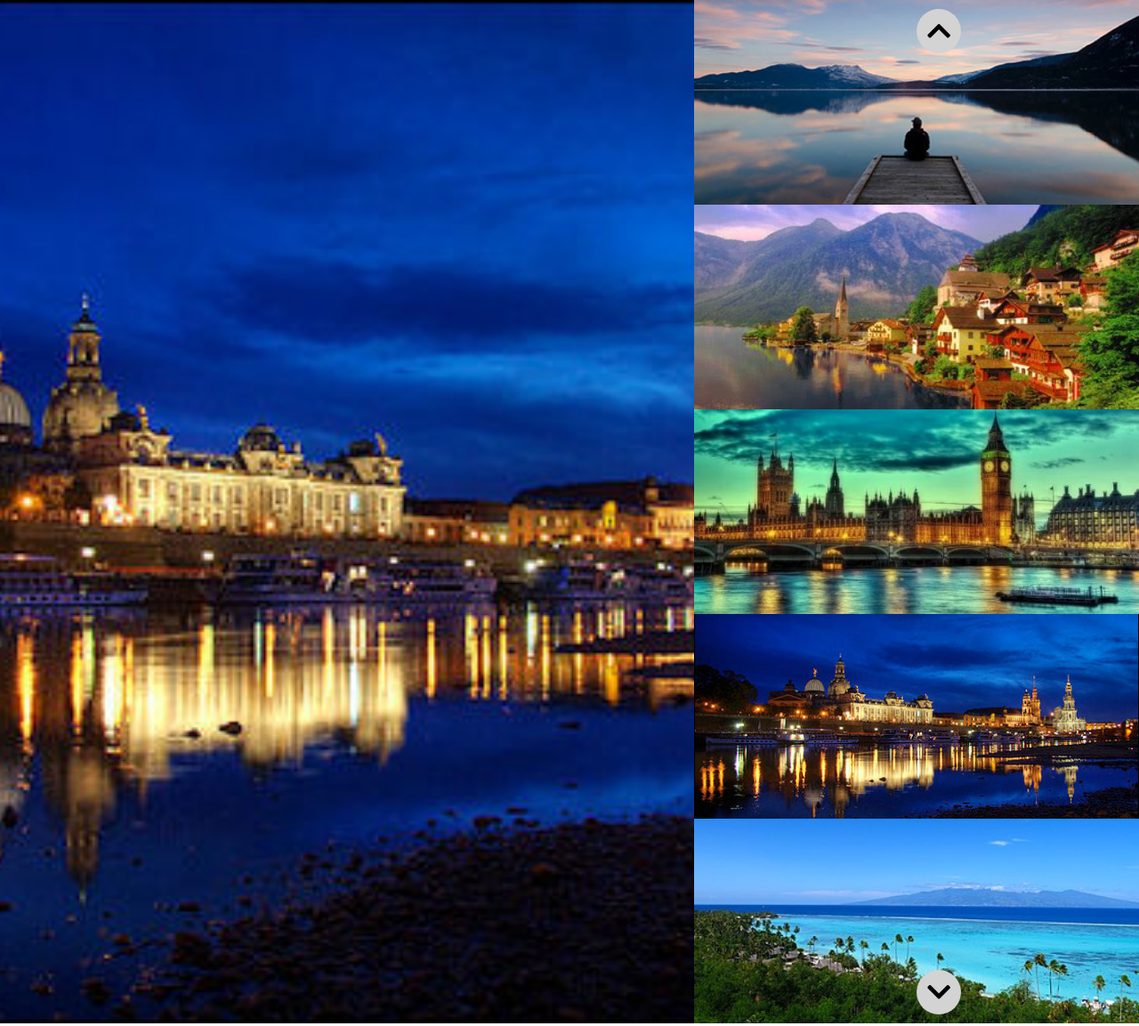
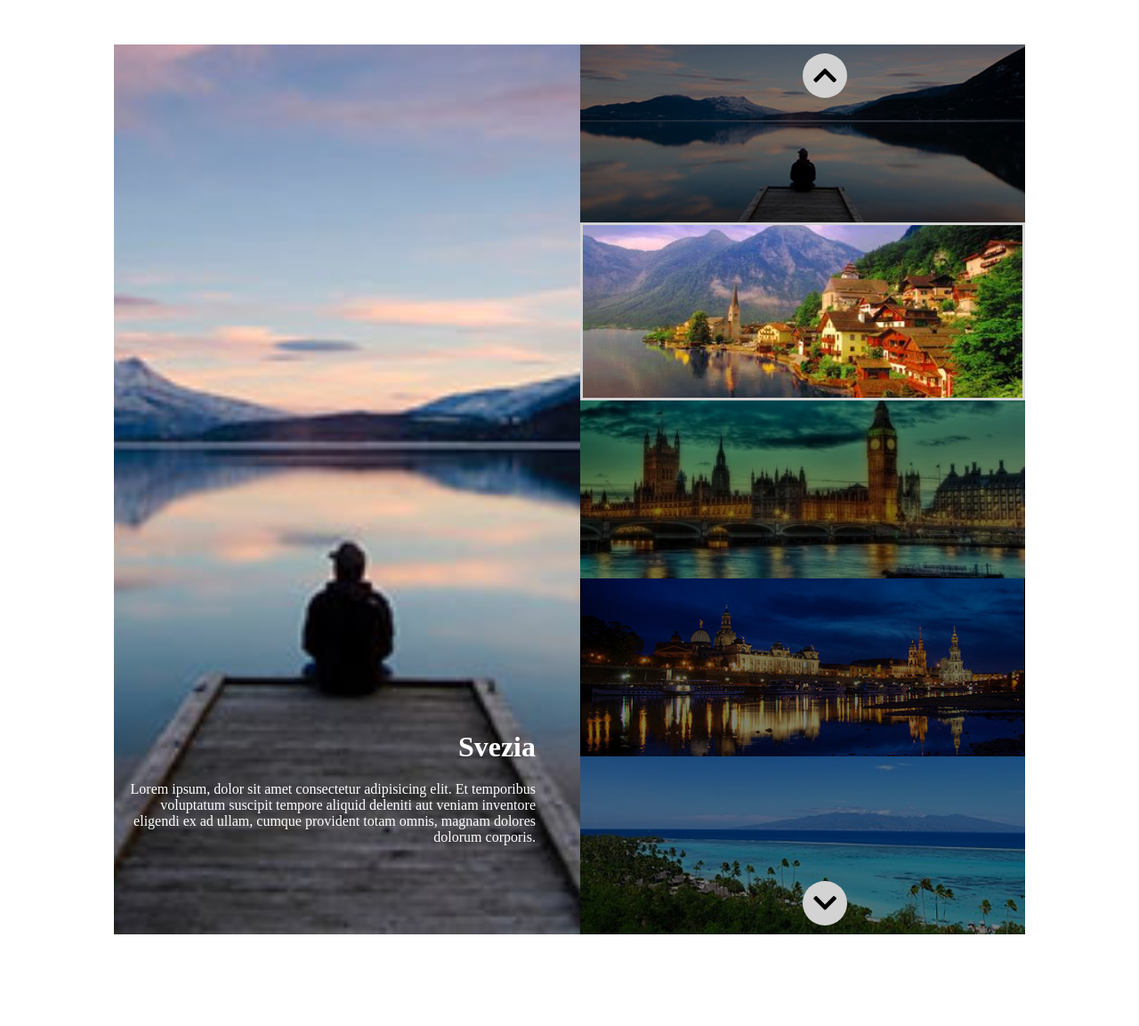
Before and after one commit to 5oN1A/js-array-carousel, a plain HTML site: page index.html in a window 1280 px wide. Shown: the whole page at 89% size. After the commit the page ends 1054 px from the top, so only its background shows below. Drawn offline with Linux system fonts and the light colour scheme.

Commit message:
click changing title and text

```diff
--- a/css/style.css
+++ b/css/style.css
@@ -5,8 +5,10 @@
 }
 
 .container {
-    width: 100%;
+    width: 80%;
     display: flex;
+    margin: auto;
+    margin-top: 50px;
 }
 
 .full-img-container {
@@ -14,12 +16,10 @@
     position: relative;
 }
 
-
 .full-img-container > img {
     width: 100%;
     height: 100%;
     object-fit: cover;
-    opacity: 0;
     position: absolute;
     left: 0;
     top: 0;
@@ -29,11 +29,30 @@
     opacity : 1;
 }
 
+.full-img-text {
+    position: absolute;
+    bottom: 100px;
+    right: 50px;
+    z-index: 99;
+    color: white;
+    text-align: right;
+}
+
+.full-img-text > h1 {
+    width: 100%;
+    height: 100%;
+    z-index: 99;
+    padding-bottom: 20px;
+}
+
+
+
 .sidebar {
     display: flex;
     flex-direction: column;
     width: 500px;
     position: relative;
+    background-color: black;
 }
 
 .sidebar .fa-chevron-up {
@@ -54,16 +73,24 @@
     text-align: center;
     line-height: 50px;
     font-size: 30px;
+    z-index: 99;
+
 }
 
 .side-img-container {
     width: 100%;
-    height: 230px;
+    height: 200px;
 }
 
 
 .side-img-container img {
     width: 100%;
-    height: 100%;
+    height: 200px;
     object-fit: cover;
+    opacity: .5;
 }
+
+.side-img-container .active {
+    opacity: 1;
+    border: 3px solid lightgray;
+}
--- a/index.html
+++ b/index.html
@@ -13,7 +13,11 @@
 <body>
     <div class="container">
         <div class="full-img-container">
-
+           <img src="" alt="">
+           <div class="full-img-text">
+               <h1></h1>
+               <p></p>
+           </div>
         </div>
         <div class="sidebar">
             <i class="arrow fas fa-chevron-up"></i>
@@ -21,7 +25,7 @@
                 <img src="img/01.jpg" alt="">
             </div>
             <div class="side-img-container">
-                <img src="img/02.jpg" alt="">
+                <img class="active" src="img/02.jpg" alt="">
             </div>
             <div class="side-img-container">
                 <img src="img/03.jpg" alt="">
@@ -40,7 +44,7 @@
 
 
 
-    <script src="js/script.js"></script>
+<script src="js/script.js"></script>
 </body>
 
 </html>
--- a/js/script.js
+++ b/js/script.js
@@ -22,76 +22,73 @@ const text = [
     'Et temporibus voluptatum suscipit tempore aliquid deleniti aut veniam inventore eligendi ex ad ullam,',
 ];
 
-const fullImgContainer = document.querySelector(".full-img-container");
+const fullImg = document.querySelector(".full-img-container img");
+const fullImgTitle = document.querySelector(".full-img-text h1");
+const fullImgDescription = document.querySelector(".full-img-text p");
+//const sidebarContainer = document.querySelector(".side-img-container");
+//console.log(imgSidebar);
 
 
-let currentIndex = 3;
+let currentIndex = 0;
 
 //ciclo le immagini
 for (let i = 0; i < items.length; i++) {
 
-    const currentItem = items[i];
-
-    let classeActive = "";
+    let currentItem = items[i];
+    let currentTitle = title[i];
+    let currentText = text[i];
+ //   let sideBarImg = items[i];
 
     if (i === currentIndex) {
-        classeActive = "active";
+        fullImg.src = `${currentItem}`;
+        console.log(fullImg);
+        fullImgTitle.innerHTML = `${currentTitle}`;
+        console.log(fullImgTitle);
+        fullImgDescription.innerHTML = `${currentText}`;
+        console.log(fullImgDescription);
     }
-    const tagImg = `<img class="${classeActive}" src="${currentItem}" alt="immagine #${i}">`;
 
-fullImgContainer.innerHTML += tagImg;
 }
 
-const arrowUp = document.querySelector(".fa-chevron-up");
-const arrowDown = document.querySelector(".fa-chevron-down")
 
 
-arrowUp.addEventListener ("click", function(){
+const arrowUp = document.querySelector(".fa-chevron-up");
+const arrowDown = document.querySelector(".fa-chevron-down");
+
+let newFullImg = document.querySelector(".full-img-container img");
+let newFullImgTitle = document.querySelector(".full-img-text h1");
+let newFullImgDescription = document.querySelector(".full-img-text p");
+
+arrowDown.addEventListener("click", function () {
+
+    currentIndex = currentIndex + 1;
+
+    if (currentIndex > items.length - 1) {
+        currentIndex = 0;
+    }
+
+    newFullImg.src = `${items[currentIndex]}`;
+    newFullImgTitle.innerHTML = `${title[currentIndex]}`;
+    newFullImgDescription.innerHTML = `${text[currentIndex]}`;
 
 
-    let activeElement = document.querySelector(".full-img-container .active");
+});
 
-    activeElement.classList.remove("active");
+arrowUp.addEventListener("click", function () {
 
-    currentIndex--;
+    currentIndex = currentIndex - 1;
 
     if (currentIndex < 0) {
         currentIndex = items.length - 1;
-      }
+    }
 
-      console.log(currentIndex)
+    newFullImg.src = `${items[currentIndex]}`;
+    newFullImgTitle.innerHTML = `${title[currentIndex]}`;
+    newFullImgDescription.innerHTML = `${text[currentIndex]}`;
 
-    let itemsList = fullImgContainer.querySelectorAll("img");
-
-     console.log(itemsList);
-
-    let nextActiveElement = itemsList[currentIndex];
-
-   nextActiveElement.classList.add("active");
-
-})
-
-arrowDown.addEventListener ("click", function(){
+});
 
 
-    let activeElement = document.querySelector(".full-img-container .active");
 
-    activeElement.classList.remove("active");
-
-    currentIndex++;
-
-    if (currentIndex > items.length - 1) {
-        currentIndex = 0;
-      }
-
-      console.log(currentIndex)
-
-    let itemsList = fullImgContainer.querySelectorAll("img");
-
-     console.log(itemsList);
-
-    let nextActiveElement = itemsList[currentIndex];
-
-   nextActiveElement.classList.add("active");
-
-})
+let imgFull =document.querySelector(".full-img-container img");
+console.log(imgFull);
```
